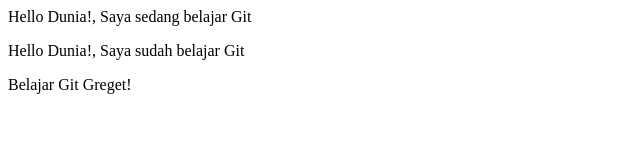
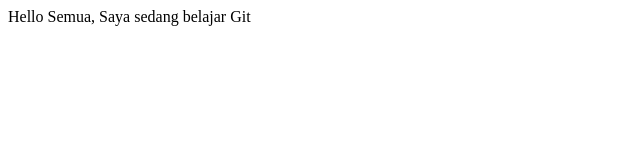
Before and after one commit to fendisutanto/belajar-git, a plain HTML site: page index.html in a window 1280 px wide. Shown: the whole page, without its empty margins (0-640 px from the left). Drawn offline with Linux system fonts and the light colour scheme.

Commit message:
membuat file login.html

```diff
--- a/index.html
+++ b/index.html
@@ -4,8 +4,6 @@
         <title>Belajar Git - Project 01</title>
     </head>
     <body>
-         <p>Hello Dunia!, Saya sedang belajar Git</p>
-         <p>Hello Dunia!, Saya sudah belajar Git</p>
-         <p>Belajar Git Greget!</p>
+        <p>Hello Semua, Saya sedang belajar Git</p>
     </body>
 </html>
```
Also changed, not shown: login.html (added).
